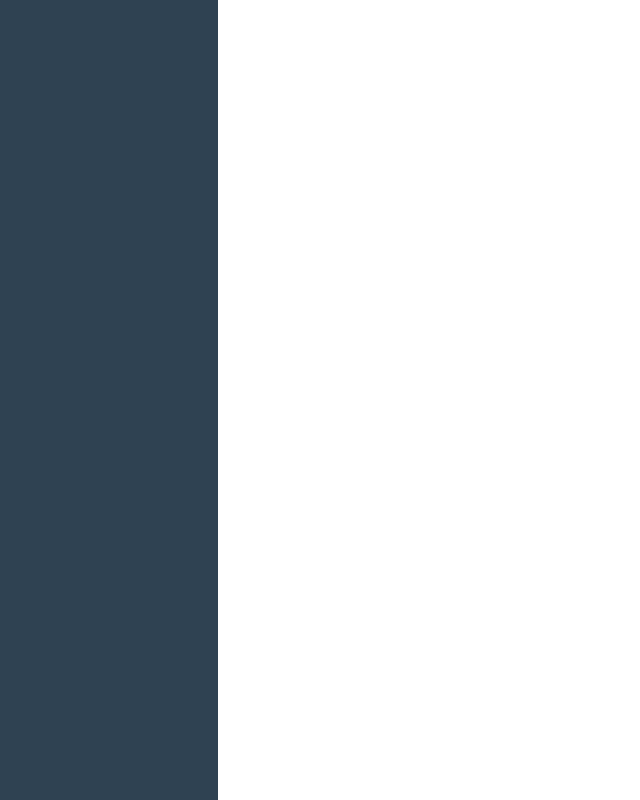
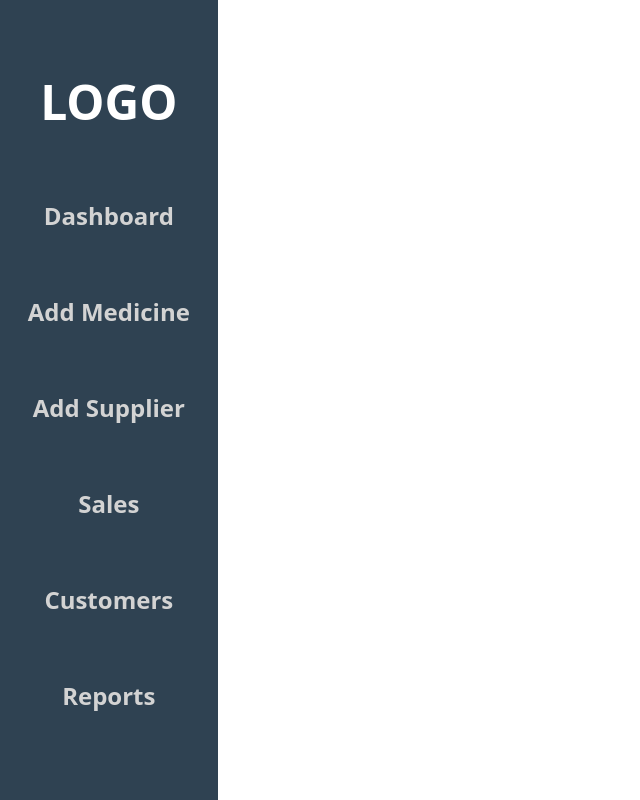
Before and after one commit to chwaleed/Pharmacy-Managment-System, a React (Vite) app in the folder frontend/: page / in a window 1280 px wide. Shown: the whole page, without its empty margins (0-640 px from the left). Built offline with nearby package versions, Linux system fonts and the light colour scheme.

Commit message:
react-router-dom added

```diff
--- a/frontend/package.json
+++ b/frontend/package.json
@@ -16,6 +16,7 @@
     "lucide-react": "^0.441.0",
     "react": "^18.3.1",
     "react-dom": "^18.3.1",
+    "react-router-dom": "^6.26.2",
     "tailwind-merge": "^2.5.2",
     "tailwindcss-animate": "^1.0.7"
   },
--- /dev/null
+++ b/frontend/src/components/navbar/index.jsx
@@ -0,0 +1,27 @@
+function Navbar() {
+  const navList = [
+    "Dashboard",
+    "Add Medicine",
+    "Add Supplier",
+    "Sales",
+    "Customers",
+    "Reports",
+  ];
+  return (
+    <nav className="bg-[#2F4252] flex justify-center items-center flex-col gap-10 h-screen w-[17%]">
+      <div className="text-white font-bold text-[3rem]">LOGO</div>
+      <ol className="flex flex-col gap-5  w-full">
+        {navList.map((item, index) => (
+          <li
+            className="text-center text-[#D3D3D3] hover:cursor-pointer  focus:text-white text-[1.5rem] font-semibold py-5"
+            key={`nav-${index}`}
+          >
+            {item}
+          </li>
+        ))}
+      </ol>
+    </nav>
+  );
+}
+
+export default Navbar;
--- a/frontend/src/pages/dashboard/index.jsx
+++ b/frontend/src/pages/dashboard/index.jsx
@@ -1,5 +1,11 @@
+import Navbar from "@/components/navbar";
+
 function Dashboard() {
-  return <div className="bg-[#2F4252] h-screen w-[17%]"></div>;
+  return (
+    <div>
+      <Navbar />
+    </div>
+  );
 }
 
 export default Dashboard;
```
Also changed, not shown: 1 other file (tests, documents, lock files or other folders).
